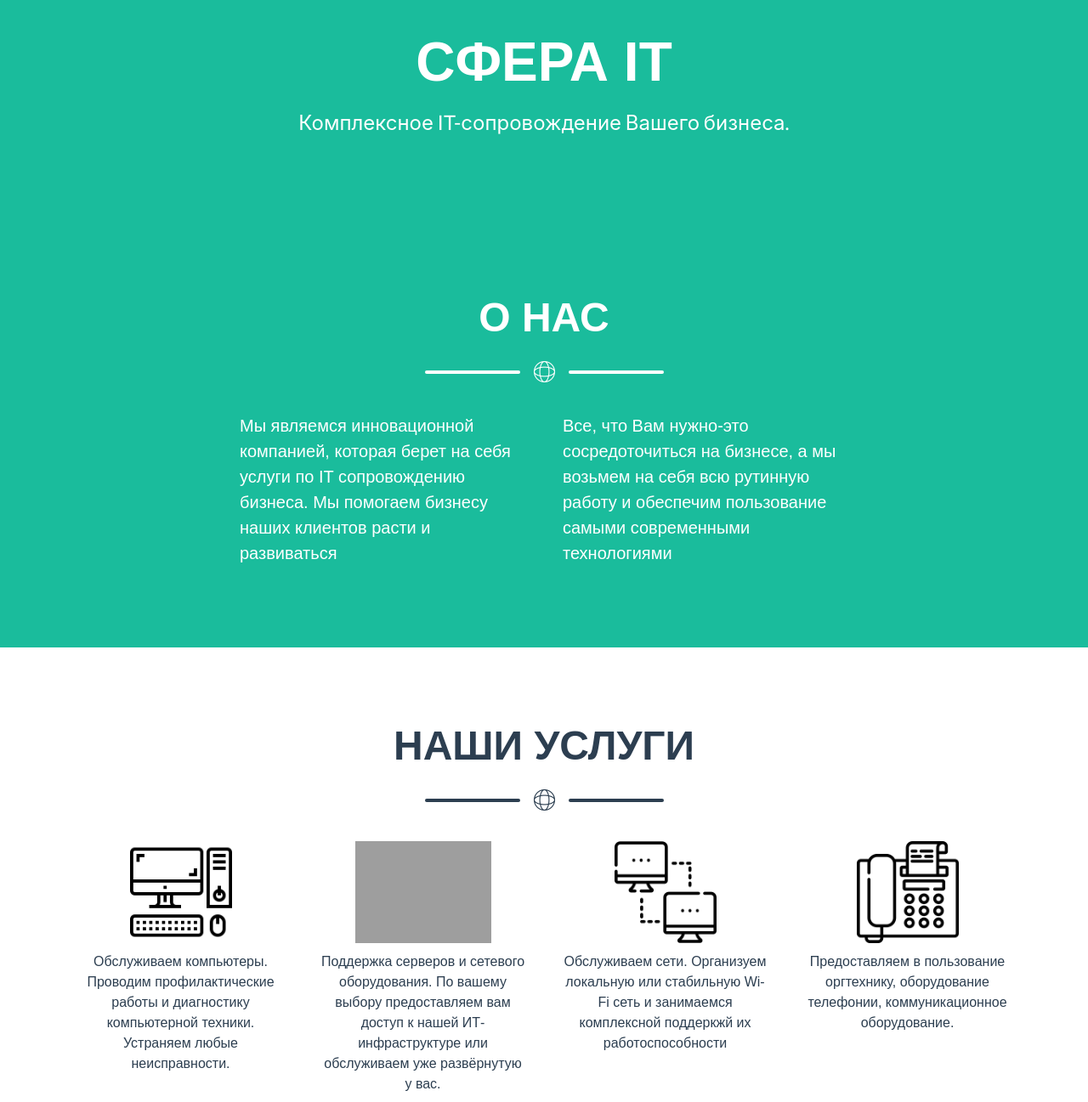
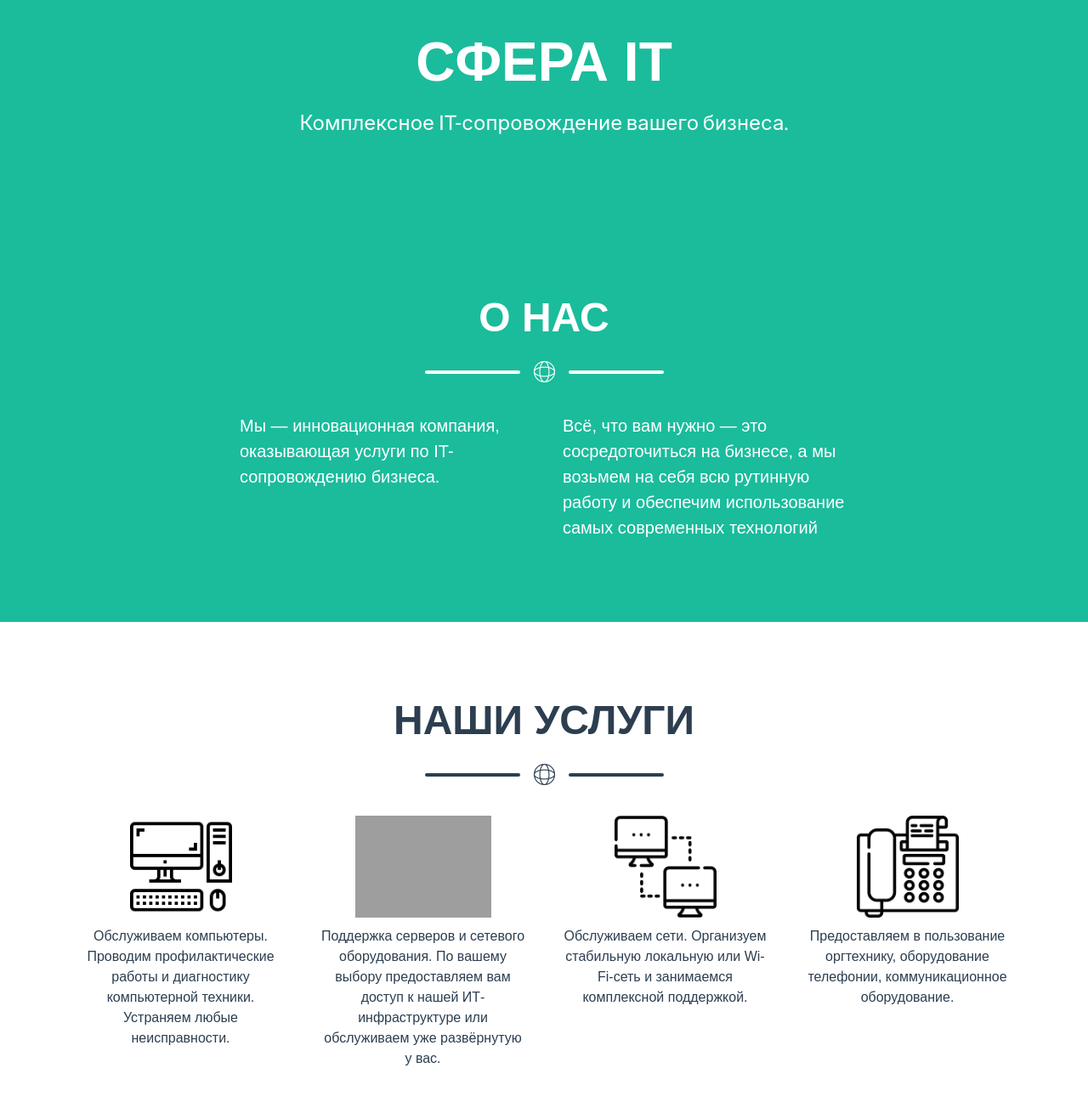
Before and after one commit to generalofgotei/IT-SPHERA, a plain HTML site: page index.html in a window 1280 px wide. Shown: the part 443-1740 px from the top of the page at 85% size. Drawn offline with nearby package versions, Linux system fonts and the light colour scheme; grey boxes are pictures that could not be loaded.

Commit message:
Update index.html

```diff
--- a/index.html
+++ b/index.html
@@ -44,7 +44,7 @@
                 <!-- Icon Divider-->
 
                 <!-- Masthead Subheading-->
-                <p class="masthead-subheading font-weight-light mb-0">Комплексное IT-сопровождение Вашего бизнеса. </p>
+                <p class="masthead-subheading font-weight-light mb-0">Комплексное IT-сопровождение вашего бизнеса. </p>
             </div>
         </header>
   <!-- About Section-->
@@ -60,8 +60,8 @@
         </div>
         <!-- About Section Content-->
         <div class="row">
-            <div class="col-lg-4 ms-auto"><p class="lead">Мы являемся инновационной компанией, которая берет на себя услуги по IT сопровождению бизнеса. Мы помогаем бизнесу наших клиентов расти и развиваться</p></div>
-            <div class="col-lg-4 me-auto"><p class="lead">Все, что Вам нужно-это сосредоточиться на бизнесе, а мы возьмем на себя всю рутинную работу и обеспечим пользование самыми современными технологиями</p></div>
+            <div class="col-lg-4 ms-auto"><p class="lead">Мы — инновационная компания, оказывающая услуги по IT-сопровождению бизнеса.</p></div>
+            <div class="col-lg-4 me-auto"><p class="lead">Всё, что вам нужно — это сосредоточиться на бизнесе, а мы возьмем на себя всю рутинную работу и обеспечим использование самых современных технологий</p></div>
         </div>
     </div>
 </section>
@@ -98,7 +98,7 @@
                     <div class="col-md-6 col-lg-3 mb-5">
                         <div class="portfolio-item mx-auto">
                             <div class="portfolio-logo"><img src="https://generalofgotei.github.io/IT-SPHERA/assets/img/portfolio-1_5.png"></div>
-                            <div class="portfolio-description text-secondary">Обслуживаем сети. Организуем локальную или стабильную Wi-Fi сеть и занимаемся комплексной поддеркжй их работоспособности</div>
+                            <div class="portfolio-description text-secondary">Обслуживаем сети. Организуем стабильную локальную или Wi-Fi-сеть и занимаемся комплексной поддержкой.</div>
 
                         </div>
                     </div>
@@ -130,7 +130,7 @@
                     <div class="col-md-6 col-lg-3 mb-5">
                         <div class="portfolio-item mx-auto">
                             <div class="portfolio-logo"><img src="https://generalofgotei.github.io/IT-SPHERA/assets/img/portfolio-5.png"></div>
-                            <div class="portfolio-description text-secondary">Разрабатываем и внедряем СРМ системы для ведения клиентов.</div>
+                            <div class="portfolio-description text-secondary">Разрабатываем и внедряем CRM-системы для ведения клиентов.</div>
 
                         </div>
                     </div>
```
